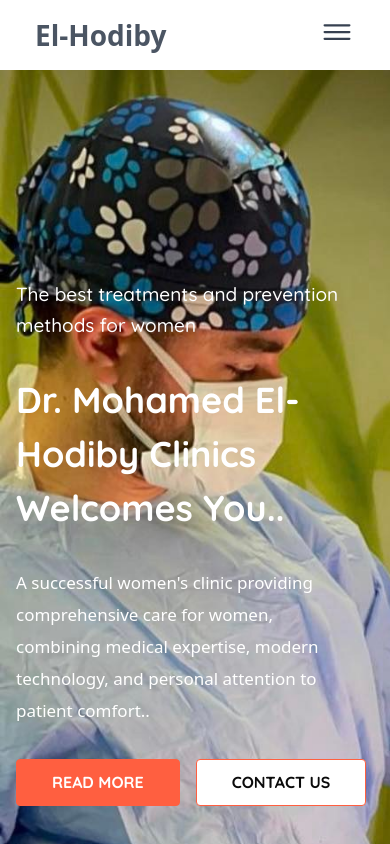
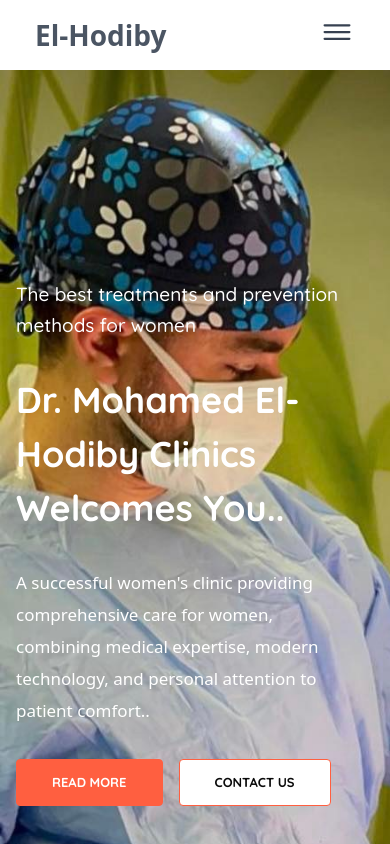
Before and after one commit to MohamedBadrr/Doctor, a React (Vite) app: page / in a window 390 px wide. Shown: the top 844 px of the page. Built offline with nearby package versions, Linux system fonts and the light colour scheme.

Commit message:
padding in home section to show buttons clear

```diff
--- a/src/component/Home.tsx
+++ b/src/component/Home.tsx
@@ -4,7 +4,7 @@ const Home = () => {
   const { t } = useTranslation();
   return (
     <div>
-      <div className="bg-[url('assets/test2.jpg')] bg-cover md:bg-[length:100%_100%] bg-no-repeat bg-opacity-20 flex items-center min-h-[100vh] pt-[100px] mt-[70px] md:mt-[0px] md:py-[70px]">
+      <div className="bg-[url('assets/test2.jpg')] bg-cover md:bg-[length:100%_100%] bg-no-repeat bg-opacity-20 flex items-center min-h-[100vh] pt-[100px] mt-[70px] md:mt-[0px] md:pt-[70px] md:pb-[100px]">
         <div className="container max-w-fuu w-full md:w-[70%] h-full">
           <div className="flex flex-col gap-8 md:pt-[40px] justify-center  md:justify-start h-full md:items-start">
             <span className="text-white text-[19px] md:text-[21px] leading-[31px] font-[500] font-Quicksand">
@@ -21,11 +21,11 @@ const Home = () => {
               </p>
             </div>
             <div className="flex gap-4 ">
-              <button className="font-Quicksand md:text-[15px] font-[700] leading-[15px] bg-[#FF5F40] text-white py-[15px] px-[35px] md:py-[19px] md:px-[46px] border-[1px] border-[#FF5F40] rounded-[4px] hover:bg-[#f67a61] hover:border-[#f67a61] transition-all duration-300">
+              <button className="font-Quicksand text-[13px] md:text-[15px] font-[700] leading-[15px] bg-[#FF5F40] text-white py-[15px] px-[35px] md:py-[19px] md:px-[46px] border-[1px] border-[#FF5F40] rounded-[4px] hover:bg-[#f67a61] hover:border-[#f67a61] transition-all duration-300">
                 {" "}
                 <a href="#SERVICES">{t("home.button1")}</a>
               </button>
-              <button className="font-Quicksand md:text-[15px] font-[700] leading-[15px] bg-white py-[15px] px-[35px] md:py-[19px] md:px-[46px] border-[1px] border-secondary rounded-[4px] hover:bg-[#FF5F40] hover:border-[#FF5F40] hover:text-white transition-all duration-300">
+              <button className="font-Quicksand text-[13px] md:text-[15px] font-[700] leading-[15px] bg-white py-[15px] px-[35px] md:py-[19px] md:px-[46px] border-[1px] border-secondary rounded-[4px] hover:bg-[#FF5F40] hover:border-[#FF5F40] hover:text-white transition-all duration-300">
               <a href="#CONTACTUS">{t("home.button2")}</a>
               </button>
             </div>
```
